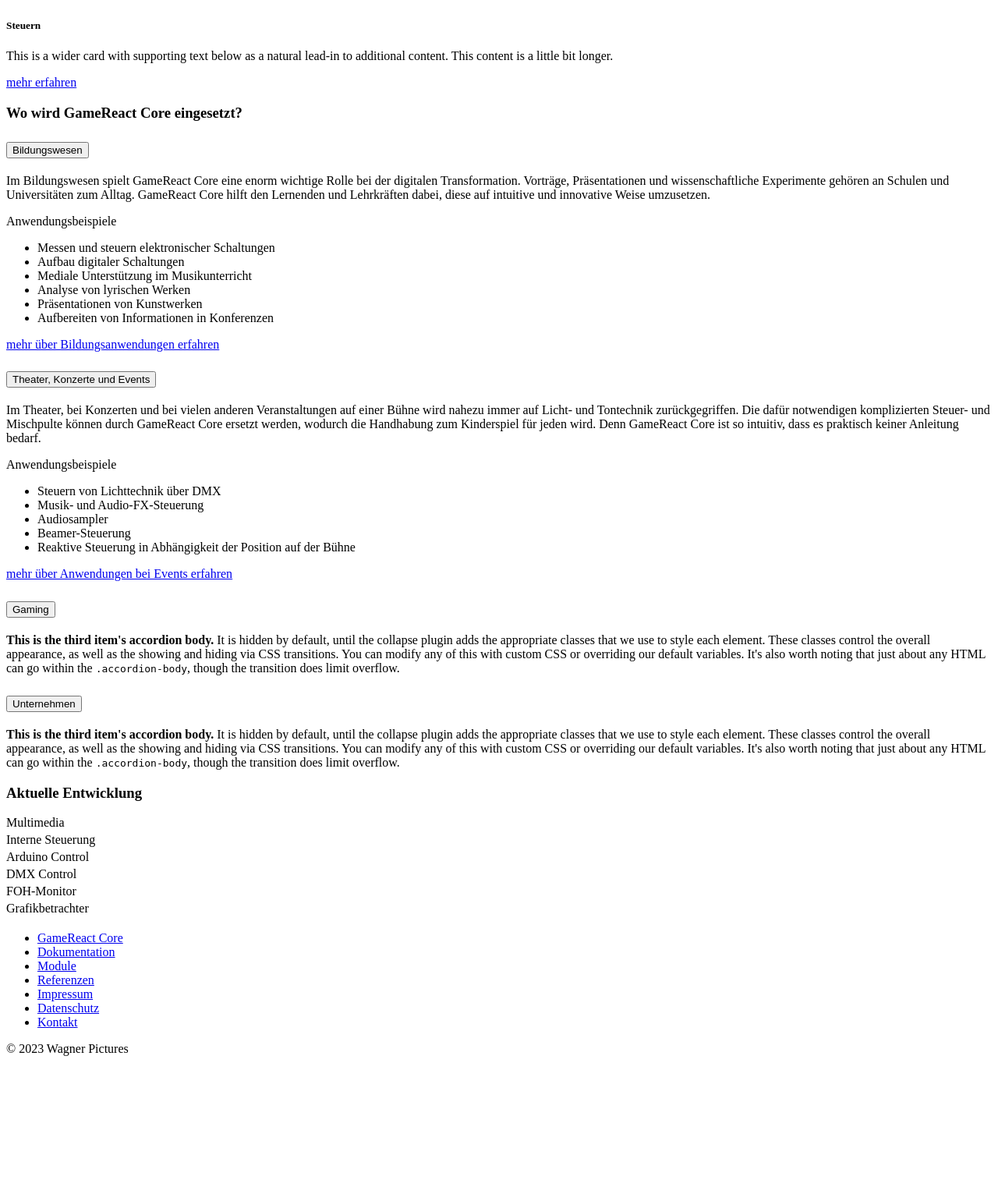
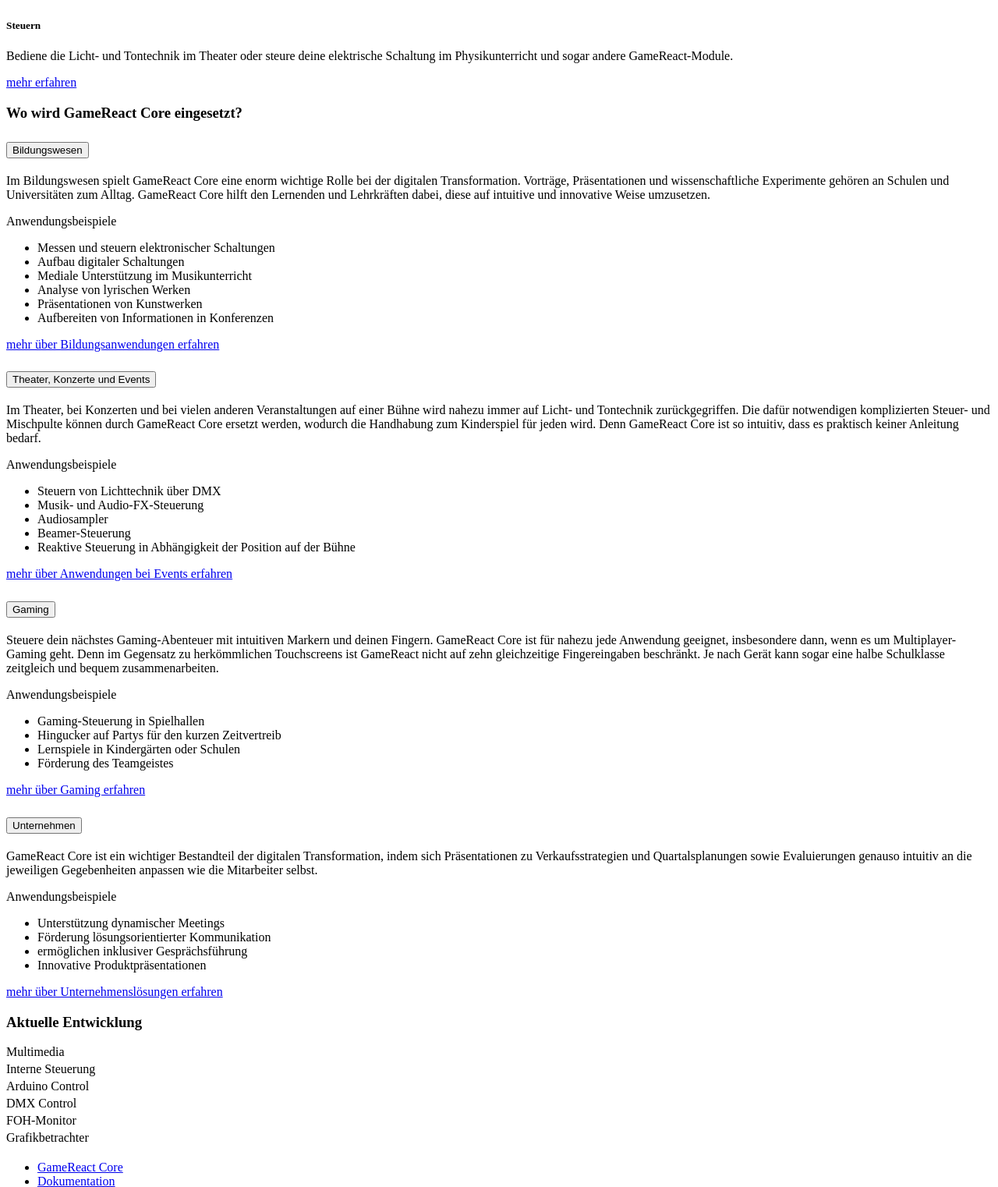
Before and after one commit to btinet/gamereact-web, a Symfony app: template templates/lucky/number.html.twig in a window 1280 px wide. Shown: the part 1721-3243 px from the top of the page at 78% size. Before the commit the page ends 3075 px from the top, so only its background shows below. Run offline with Twig, Linux system fonts and the light colour scheme; the template is opened without the code that fills it, so the values that code supplies are empty; some libraries are stand-ins or nearby versions.

Commit message:
add Infotext

```diff
--- /dev/null
+++ b/templates/lucky/_business.content.html.twig
@@ -0,0 +1,17 @@
+<p>
+    GameReact Core ist ein wichtiger Bestandteil der digitalen Transformation, indem sich Präsentationen zu Verkaufsstrategien und Quartalsplanungen
+    sowie Evaluierungen genauso intuitiv an die jeweiligen Gegebenheiten anpassen wie die Mitarbeiter selbst.
+</p>
+<p class="lead">Anwendungsbeispiele</p>
+
+<ul class="list-group list-group-flush mb-2">
+    <li class="list-group-item d-flex align-items-center"><i class="lni lni-chevron-right me-2"></i>Unterstützung dynamischer Meetings</li>
+    <li class="list-group-item d-flex align-items-center"><i class="lni lni-chevron-right me-2"></i>Förderung lösungsorientierter Kommunikation</li>
+    <li class="list-group-item d-flex align-items-center"><i class="lni lni-chevron-right me-2"></i>ermöglichen inklusiver Gesprächsführung</li>
+    <li class="list-group-item d-flex align-items-center"><i class="lni lni-chevron-right me-2"></i>Innovative Produktpräsentationen</li>
+</ul>
+
+<div class=" d-flex align-items-center">
+    <i class="lni lni-angle-double-right"></i>
+    <a href="#" class="btn btn-link">mehr über Unternehmenslösungen erfahren</a>
+</div>
--- /dev/null
+++ b/templates/lucky/_gaming.content.html.twig
@@ -0,0 +1,18 @@
+<p>
+    Steuere dein nächstes Gaming-Abenteuer mit intuitiven Markern und deinen Fingern. GameReact Core ist für nahezu jede Anwendung geeignet, insbesondere dann,
+    wenn es um Multiplayer-Gaming geht. Denn im Gegensatz zu herkömmlichen Touchscreens ist GameReact nicht auf zehn gleichzeitige Fingereingaben beschränkt.
+    Je nach Gerät kann sogar eine halbe Schulklasse zeitgleich und bequem zusammenarbeiten.
+</p>
+<p class="lead">Anwendungsbeispiele</p>
+
+<ul class="list-group list-group-flush mb-2">
+    <li class="list-group-item d-flex align-items-center"><i class="lni lni-chevron-right me-2"></i>Gaming-Steuerung in Spielhallen</li>
+    <li class="list-group-item d-flex align-items-center"><i class="lni lni-chevron-right me-2"></i>Hingucker auf Partys für den kurzen Zeitvertreib</li>
+    <li class="list-group-item d-flex align-items-center"><i class="lni lni-chevron-right me-2"></i>Lernspiele in Kindergärten oder Schulen</li>
+    <li class="list-group-item d-flex align-items-center"><i class="lni lni-chevron-right me-2"></i>Förderung des Teamgeistes</li>
+</ul>
+
+<div class=" d-flex align-items-center">
+    <i class="lni lni-angle-double-right"></i>
+    <a href="#" class="btn btn-link">mehr über Gaming erfahren</a>
+</div>
--- a/templates/lucky/number.html.twig
+++ b/templates/lucky/number.html.twig
@@ -21,8 +21,8 @@
                 <div class="card">
                     <img src="{{ asset('img/audioplayer.png') }}" class="card-img-top" alt="...">
                     <div class="card-body">
-                        <h5 class="card-title">Multimedia</h5>
-                        <p class="card-text">This is a wider card with supporting text below as a natural lead-in to additional content. This content is a little bit longer.</p>
+                        <h5 class="card-title fw-normal">Multimedia</h5>
+                        <p class="card-text">Spiele Gedichte, Musikbeispiele oder Opernausschnitte passgenau ab und zeige zusätzliche Informationen über die Autoren an.</p>
                         <p class="card-text">
                             <a href="#" class="btn btn-primary d-block btn-sm">mehr erfahren</a>
                         </p>
@@ -33,8 +33,8 @@
                 <div class="card">
                     <img src="{{ asset('img/diagramm.png') }}" class="card-img-top" alt="...">
                     <div class="card-body">
-                        <h5 class="card-title">Messen & Auswerten</h5>
-                        <p class="card-text">This is a wider card with supporting text below as a natural lead-in to additional content. This content is a little bit longer.</p>
+                        <h5 class="card-title fw-normal">Messen & Auswerten</h5>
+                        <p class="card-text">Miss die Stromstärke oder Spannung von elektronischen Schaltungen über Arduino Control und werte die Daten in Diagrammen aus.</p>
                         <p class="card-text">
                             <a href="#" class="btn btn-primary d-block btn-sm">mehr erfahren</a>
                         </p>
@@ -45,8 +45,8 @@
                 <div class="card">
                     <img src="{{ asset('img/control.png') }}" class="card-img-top" alt="...">
                     <div class="card-body">
-                        <h5 class="card-title">Steuern</h5>
-                        <p class="card-text">This is a wider card with supporting text below as a natural lead-in to additional content. This content is a little bit longer.</p>
+                        <h5 class="card-title fw-normal">Steuern</h5>
+                        <p class="card-text">Bediene die Licht- und Tontechnik im Theater oder steure deine elektrische Schaltung im Physikunterricht und sogar andere GameReact-Module.</p>
                         <p class="card-text">
                             <a href="#" class="btn btn-primary d-block btn-sm">mehr erfahren</a>
                         </p>
@@ -90,7 +90,7 @@
                 </h2>
                 <div id="collapseThree" class="accordion-collapse collapse" data-bs-parent="#accordionExample">
                     <div class="accordion-body">
-                        <strong>This is the third item's accordion body.</strong> It is hidden by default, until the collapse plugin adds the appropriate classes that we use to style each element. These classes control the overall appearance, as well as the showing and hiding via CSS transitions. You can modify any of this with custom CSS or overriding our default variables. It's also worth noting that just about any HTML can go within the <code>.accordion-body</code>, though the transition does limit overflow.
+                        {% include './lucky/_gaming.content.html.twig' %}
                     </div>
                 </div>
             </div>
@@ -102,7 +102,7 @@
                 </h2>
                 <div id="collapseFour" class="accordion-collapse collapse" data-bs-parent="#accordionExample">
                     <div class="accordion-body">
-                        <strong>This is the third item's accordion body.</strong> It is hidden by default, until the collapse plugin adds the appropriate classes that we use to style each element. These classes control the overall appearance, as well as the showing and hiding via CSS transitions. You can modify any of this with custom CSS or overriding our default variables. It's also worth noting that just about any HTML can go within the <code>.accordion-body</code>, though the transition does limit overflow.
+                        {% include './lucky/_business.content.html.twig' %}
                     </div>
                 </div>
             </div>
```
